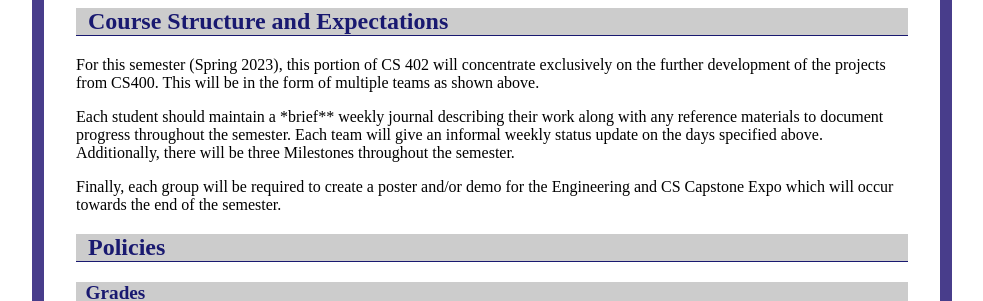
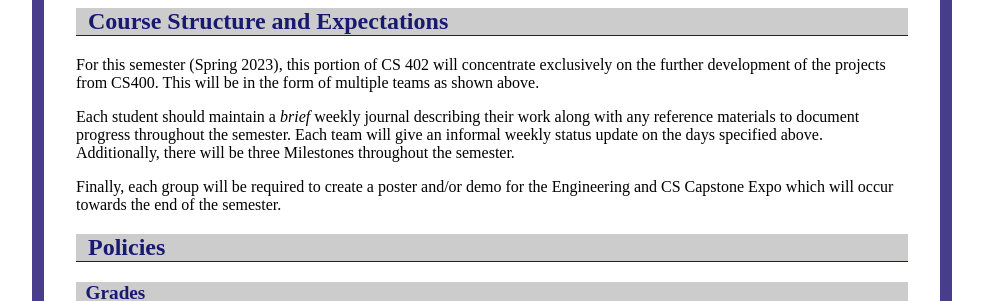
Before and after one commit to ycpcs/cs402-spring2023, a Jekyll site: the page built from syllabus.md, in a window 1280 px wide and 900 px high, scrolled down 572 px. Shown: the part 152-453 px from the top of the window, without its empty margins (148-1131 px from the left). Built offline with Jekyll 4.4.1, drawn with Linux system fonts in a browser that asks for light colours.

```diff
--- a/syllabus.md
+++ b/syllabus.md
@@ -42,7 +42,7 @@ Course Structure and Expectations
 
 For this semester (Spring 2023), this portion of CS 402 will concentrate exclusively on the further development of the projects from CS400.  This will be in the form of multiple teams as shown above.
 
-Each student should maintain a *brief** weekly journal describing their work along with any reference materials to document progress throughout the semester. Each team will give an informal weekly status update on the days specified above. Additionally, there will be three Milestones throughout the semester.
+Each student should maintain a *brief* weekly journal describing their work along with any reference materials to document progress throughout the semester. Each team will give an informal weekly status update on the days specified above. Additionally, there will be three Milestones throughout the semester.
 
 Finally, each group will be required to create a poster and/or demo for the Engineering and CS Capstone Expo which will occur towards the end of the semester.
 
```
